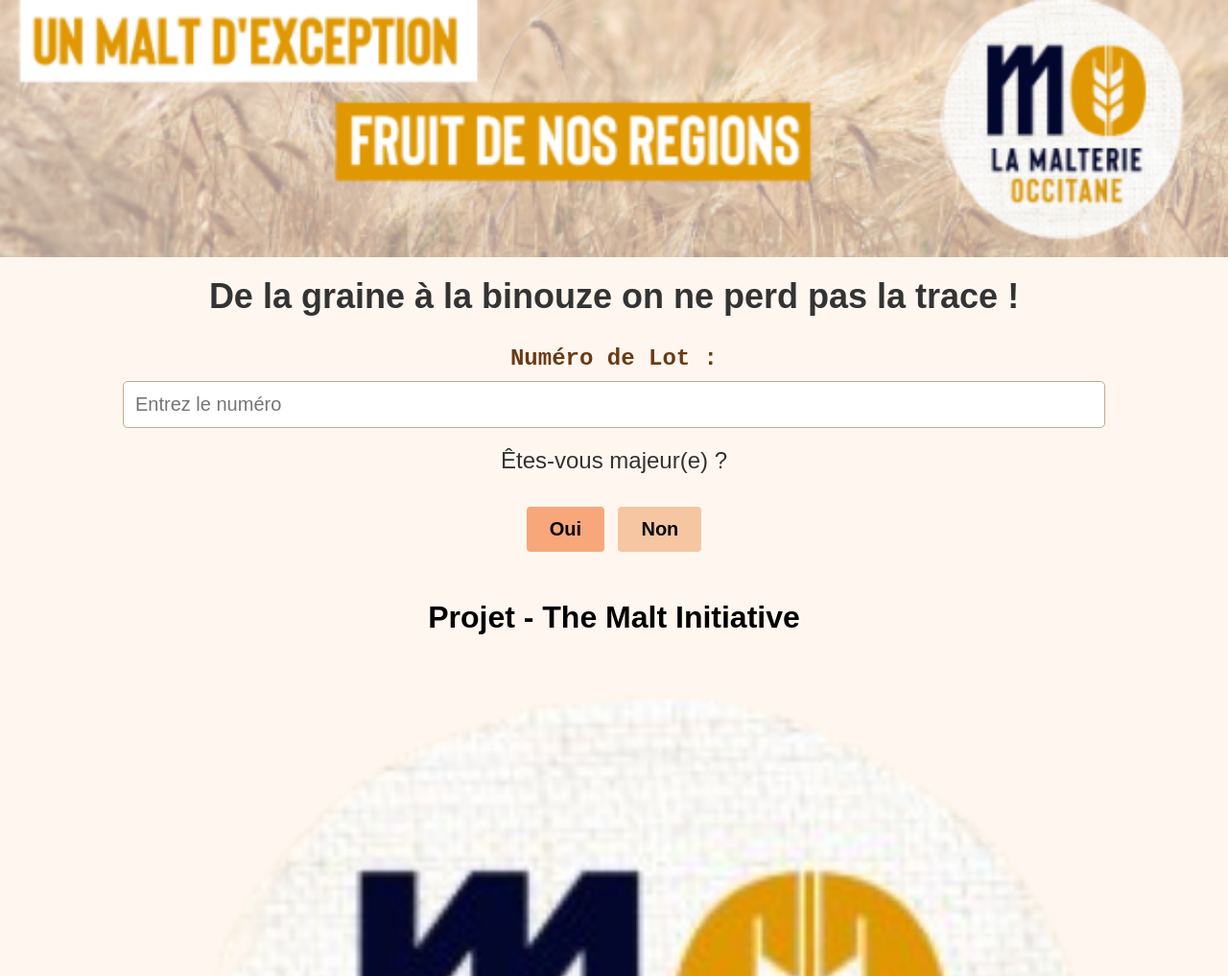
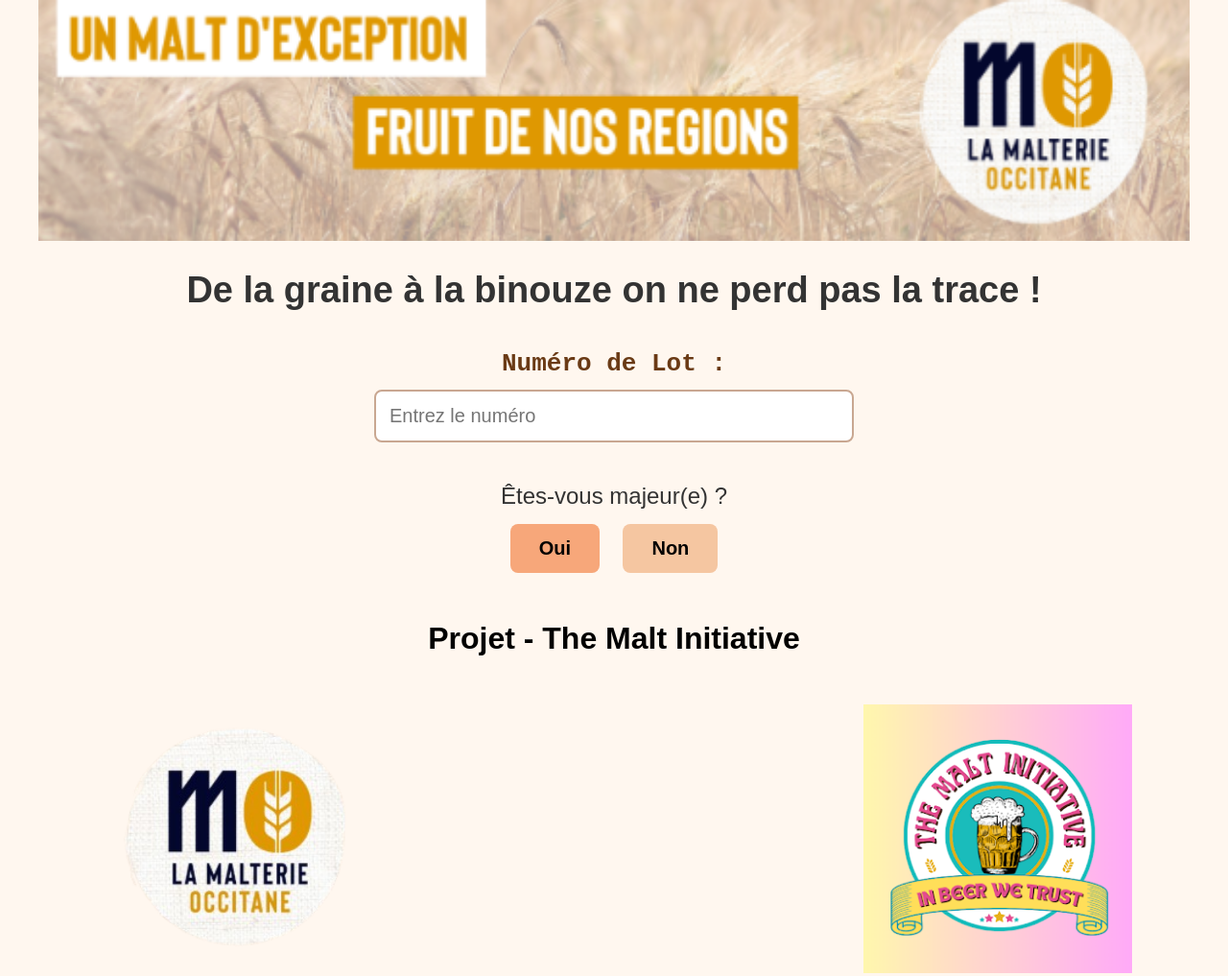
Before and after one commit to themaltinitiative-ops/Malt-Initiative, a website: page Frontend/img/pp2.html in a window 1280 px wide. Shown: the top 1017 px of the page at 96% size. Drawn offline with Linux system fonts and the light colour scheme.

Commit message:
Update pp2.html

```diff
--- a/Frontend/img/pp2.html
+++ b/Frontend/img/pp2.html
@@ -5,46 +5,144 @@
     <meta name="viewport" content="width=device-width, initial-scale=1.0">
     <title>The Malt Initiative</title>
     <style>
-/* ton CSS inchangé */
-body {margin:0;padding:0;background:#fff7ef;font-family:Arial,sans-serif;}
-.container {width:100%;text-align:center;}
-.header-images img, .footer-images img {width:100%;max-width:100%;height:auto;display:block;}
-.slogan {margin-top:20px;font-size:36px;color:#333;}
-.form-container {margin-top:30px;}
-.form-container label {font-weight:bold;color:#6a3a15;font-family:"Courier New",monospace;font-size:24px;}
-.form-container input {padding:12px;border-radius:5px;border:1px solid #c9a791;margin-top:10px;font-size:20px;width:80%;box-sizing:border-box;}
-.age-label {margin-top:20px;font-size:24px;color:#333;}
-button {padding:12px 24px;border:none;border-radius:4px;margin:10px 5px;cursor:pointer;font-weight:bold;font-size:20px;}
-.btn-oui {background:#f7a77a;}
-.btn-non {background:#f5c6a1;}
-h3 {margin-top:40px;font-weight:bold;font-size:32px;}
-.footer-images img {margin:20px auto;max-width:90%;}
+        /* Reset & fond */
+        body {
+            margin: 0;
+            padding: 0;
+            background-color: #fff7ef;
+            font-family: Arial, Helvetica, sans-serif;
+            min-height: 100vh;
+            display: flex;
+            flex-direction: column;
+        }
+
+        /* Conteneur principal centré */
+        .container {
+            width: 100%;
+            max-width: 1200px;
+            margin: 0 auto;
+            text-align: center;
+            flex: 1;
+        }
+
+        /* Bannière plein largeur */
+        .header-images img {
+            width: 100%;
+            height: auto;
+            display: block;
+        }
+
+        /* Slogan */
+        .slogan {
+            margin: 30px auto;
+            font-size: 38px;
+            font-weight: bold;
+            color: #333;
+        }
+
+        /* Formulaire */
+        .form-container {
+            margin: 40px auto;
+            max-width: 90%;
+        }
+        .form-container label {
+            font-weight: bold;
+            color: #6a3a15;
+            font-family: "Courier New", monospace;
+            font-size: 26px;
+        }
+        .form-container input {
+            padding: 14px;
+            margin: 12px 0;
+            width: 80%;
+            max-width: 500px;
+            border-radius: 8px;
+            border: 2px solid #c9a791;
+            font-size: 20px;
+            box-sizing: border-box;
+        }
+        .age-label {
+            margin: 30px 0 15px;
+            font-size: 24px;
+            color: #333;
+        }
+        .buttons button {
+            padding: 14px 30px;
+            margin: 0 10px;
+            border: none;
+            border-radius: 8px;
+            font-weight: bold;
+            font-size: 20px;
+            cursor: pointer;
+        }
+        .btn-oui { background-color: #f7a77a; }
+        .btn-non { background-color: #f5c6a1; }
+
+        /* Titre "Projet" */
+        h3 {
+            margin: 50px 0 20px;
+            font-size: 32px;
+            font-weight: bold;
+        }
+
+        /* Footer : logos gauche / droite */
+        .footer-logos {
+            margin: 50px 5% 30px;
+            display: flex;
+            justify-content: space-between;
+            align-items: center;
+            flex-wrap: wrap;
+            gap: 20px;
+        }
+        .footer-logos img {
+            max-width: 280px;
+            width: 45%;
+            height: auto;
+        }
+        @media (max-width: 640px) {
+            .footer-logos {
+                flex-direction: column;
+            }
+            .footer-logos img {
+                width: 80%;
+                max-width: 300px;
+            }
+        }
     </style>
 </head>
 <body>
+
     <div class="container">
+
+        <!-- Bannière -->
         <div class="header-images">
-        <img src="banniere.png" alt="Bannière">
+            <img src="banniere.png" alt="Bannière The Malt Initiative">
         </div>
 
+        <!-- Slogan -->
         <h2 class="slogan">De la graine à la binouze on ne perd pas la trace !</h2>
 
-    <form class="form-container">
+        <!-- Formulaire -->
+        <div class="form-container">
             <label>Numéro de Lot :</label><br>
             <input type="text" placeholder="Entrez le numéro"><br>
+
             <p class="age-label">Êtes-vous majeur(e) ?</p>
             <div class="buttons">
                 <button type="button" class="btn-oui" onclick="alert('Bienvenue 🍻')">Oui</button>
                 <button type="button" class="btn-non" onclick="alert('Désolé, accès refusé ❌')">Non</button>
             </div>
-    </form>
+        </div>
 
         <h3>Projet - The Malt Initiative</h3>
 
-    <div class="footer-images">
-        <img src="logo1.png" alt="Logo 1">
-        <img src="themaltinitiative.png" alt="Logo The Malt Initiative">
+        <!-- Logos en bas (gauche / droite) -->
+        <div class="footer-logos">
+            <img src="logo1.png" alt="Logo partenaire">
+            <img src="themaltinitiative.png" alt="The Malt Initiative">
         </div>
+
     </div>
+
 </body>
 </html>
```
Lines whose indentation alone changed are shown as unchanged.
